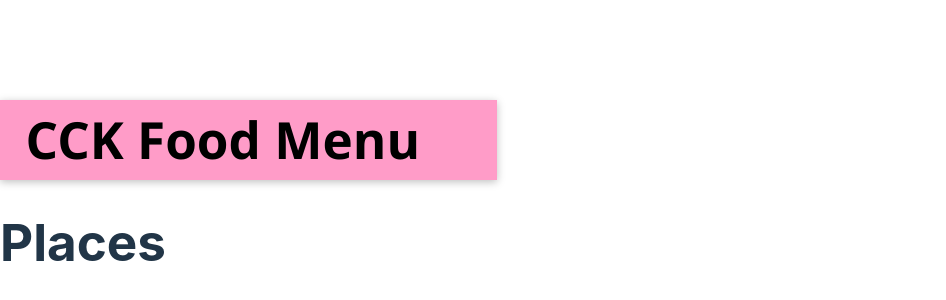
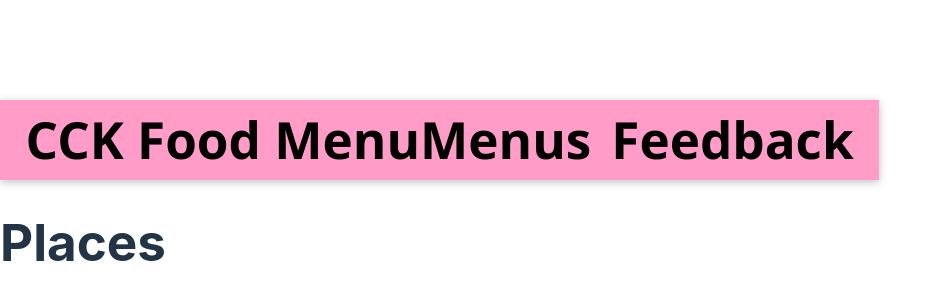
Before and after one commit to Erisunya/cck-food-menu-front, a React (Vite) app: page / in a window 1280 px wide. Shown: the part 198-498 px from the top of the page, without its empty margins (0-946 px from the left). Built offline with nearby package versions, Linux system fonts and the light colour scheme.

Commit message:
Implement route buttons for navbar

```diff
--- a/src/App.jsx
+++ b/src/App.jsx
@@ -1,16 +1,10 @@
 import "./App.css";
 import Router from "./Router";
-import { createBrowserRouter, RouterProvider } from "react-router-dom";
 import Header from "./components/layout/Header";
-import Places from "./components/pages/Places";
-import Stalls from "./components/pages/Stalls";
-import Menu from "./components/pages/Menu";
-import Feedback from "./components/pages/Feedback";
 
 function App() {
   return (
     <>
-      <Header />
       <Router />
     </>
   );
--- a/src/Router.jsx
+++ b/src/Router.jsx
@@ -1,4 +1,5 @@
 import { createBrowserRouter, RouterProvider } from "react-router-dom";
+import Header from "./components/layout/Header";
 import Places from "./components/pages/Places";
 import Stalls from "./components/pages/Stalls";
 import Menu from "./components/pages/Menu";
@@ -9,8 +10,11 @@ const Router = () => {
   const router = createBrowserRouter([
     {
       path: "/",
+      element: <Header />,
+      children: [
+        {
+          path: "/",
           element: <Places />,
-      errorElement: <ErrorPage />,
         },
         {
           path: "/:placename",
@@ -24,6 +28,9 @@ const Router = () => {
           path: "/feedback",
           element: <Feedback />,
         },
+      ],
+      errorElement: <ErrorPage />,
+    },
   ]);
 
   return <RouterProvider router={router} />;
--- a/src/components/layout/Header.jsx
+++ b/src/components/layout/Header.jsx
@@ -1,11 +1,23 @@
 import styles from "./Header.module.css";
+import { Link, Outlet } from "react-router-dom";
 
 const Header = () => {
   return (
     <>
       <nav className={styles.header}>
-        <h1>CCK Food Menu</h1>
+        <div>
+          <h1>CCK Food Menu</h1>
+        </div>
+        <div className={styles.links}>
+          <Link to="/" className={styles.link}>
+            <h1>Menus</h1>
+          </Link>
+          <Link to="/feedback" className={styles.link}>
+            <h1>Feedback</h1>
+          </Link>
+        </div>
       </nav>
+      <Outlet />
     </>
   );
 };
--- a/src/components/layout/Header.module.css
+++ b/src/components/layout/Header.module.css
@@ -1,7 +1,7 @@
 .header {
   top: 0;
   left: 0;
-  width: 100%;
+  width: auto;
   height: 5rem;
   background-color: #ff9cc8;
   color: rgb(0, 0, 0);
@@ -12,3 +12,15 @@
   box-shadow: 0 2px 8px rgba(0, 0, 0, 0.25);
   font-family: "Segoe UI", Tahoma, Geneva, Verdana, sans-serif;
 }
+
+.links {
+  display: flex;
+  justify-content: flex-end;
+  gap: 20px;
+}
+
+.link {
+  text-decoration: none;
+  color: black;
+  font-family: "Segoe UI", Tahoma, Geneva, Verdana, sans-serif;
+}
--- a/src/components/pages/Stalls.jsx
+++ b/src/components/pages/Stalls.jsx
@@ -1,7 +1,7 @@
 import styles from "./Stalls.module.css";
 
 const Stalls = () => {
-  // Return ErrorPage if place param is invalid
+  // Return ErrorPage if place param is invalidg
 
   return <h1>Stalls</h1>;
 };
```
Lines whose indentation alone changed are shown as unchanged.
